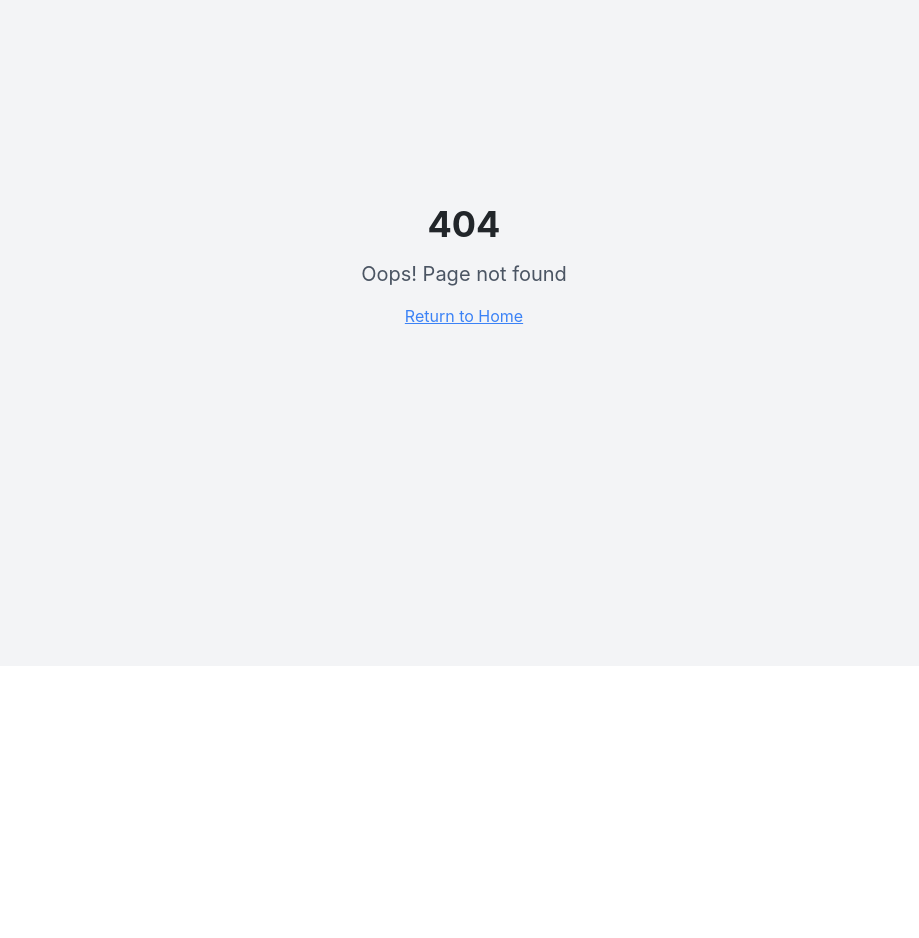
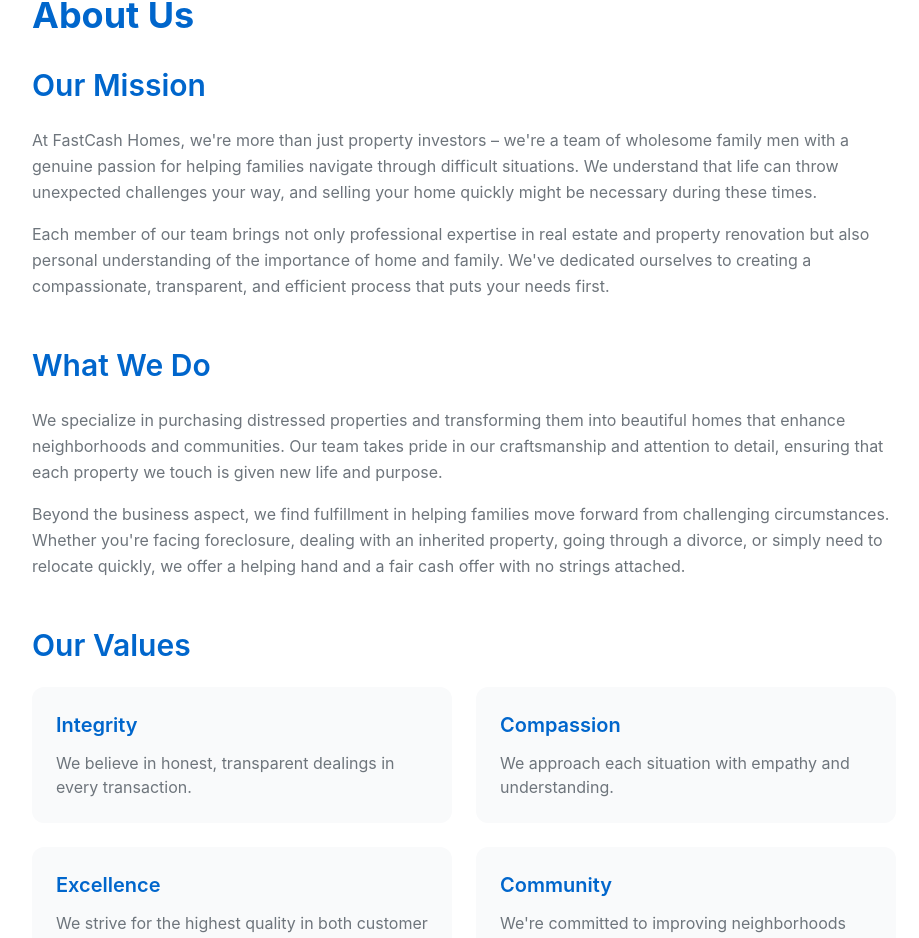
Before and after one commit to wilsonaustin10/house-offer-automator, a React (Vite) app: page /about in a window 1280 px wide. Before the commit this address had no page. Shown: the part 134-1072 px from the top of the page, without its empty margins (176-1095 px from the left). Before the commit the page ends 800 px from the top, so only its background shows below. Built offline with nearby package versions, Linux system fonts and the light colour scheme; the HTML template or start-up script is replaced by a standard one.

Commit message:
Add About Us page

```diff
--- a/src/App.tsx
+++ b/src/App.tsx
@@ -7,6 +7,7 @@ import Index from "./pages/Index";
 import NotFound from "./pages/NotFound";
 import PrivacyPolicy from "./pages/PrivacyPolicy";
 import TermsConditions from "./pages/TermsConditions";
+import About from "./pages/About";
 
 const queryClient = new QueryClient();
 
@@ -18,6 +19,7 @@ const App = () => (
       <BrowserRouter>
         <Routes>
           <Route path="/" element={<Index />} />
+          <Route path="/about" element={<About />} />
           <Route path="/privacy-policy" element={<PrivacyPolicy />} />
           <Route path="/terms-conditions" element={<TermsConditions />} />
           {/* ADD ALL CUSTOM ROUTES ABOVE THE CATCH-ALL "*" ROUTE */}
--- a/src/components/Footer.tsx
+++ b/src/components/Footer.tsx
@@ -88,6 +88,9 @@ const Footer = () => {
             </div>
 
             <div className="flex space-x-6 text-sm">
+              <a href="/about" className="text-primary-foreground/80 hover:text-white transition-colors">
+                About Us
+              </a>
               <a href="/privacy-policy" className="text-primary-foreground/80 hover:text-white transition-colors">
                 Privacy Policy
               </a>
--- /dev/null
+++ b/src/pages/About.tsx
@@ -0,0 +1,92 @@
+import Header from "@/components/Header";
+import Footer from "@/components/Footer";
+import { Button } from "@/components/ui/button";
+
+const About = () => {
+  const scrollToLeadForm = () => {
+    window.location.href = "/#lead-form";
+  };
+
+  return (
+    <div className="min-h-screen bg-background">
+      <Header />
+
+      <div className="container mx-auto px-4 py-16 max-w-4xl">
+        <div className="prose prose-lg max-w-none">
+          <h1 className="text-4xl font-bold text-primary mb-8">About Us</h1>
+
+          <section className="mb-12">
+            <h2 className="text-3xl font-semibold text-primary mb-6">Our Mission</h2>
+            <p className="text-muted-foreground leading-relaxed mb-4">
+              At FastCash Homes, we're more than just property investors – we're a team of wholesome family men with a genuine passion for helping families navigate through difficult situations. We understand that life can throw unexpected challenges your way, and selling your home quickly might be necessary during these times.
+            </p>
+            <p className="text-muted-foreground leading-relaxed">
+              Each member of our team brings not only professional expertise in real estate and property renovation but also personal understanding of the importance of home and family. We've dedicated ourselves to creating a compassionate, transparent, and efficient process that puts your needs first.
+            </p>
+          </section>
+
+          <section className="mb-12">
+            <h2 className="text-3xl font-semibold text-primary mb-6">What We Do</h2>
+            <p className="text-muted-foreground leading-relaxed mb-4">
+              We specialize in purchasing distressed properties and transforming them into beautiful homes that enhance neighborhoods and communities. Our team takes pride in our craftsmanship and attention to detail, ensuring that each property we touch is given new life and purpose.
+            </p>
+            <p className="text-muted-foreground leading-relaxed">
+              Beyond the business aspect, we find fulfillment in helping families move forward from challenging circumstances. Whether you're facing foreclosure, dealing with an inherited property, going through a divorce, or simply need to relocate quickly, we offer a helping hand and a fair cash offer with no strings attached.
+            </p>
+          </section>
+
+          <section className="mb-12">
+            <h2 className="text-3xl font-semibold text-primary mb-6">Our Values</h2>
+            <div className="grid md:grid-cols-2 gap-6">
+              <div className="bg-gray-50 p-6 rounded-lg">
+                <h3 className="text-xl font-semibold text-primary mb-3">Integrity</h3>
+                <p className="text-muted-foreground">
+                  We believe in honest, transparent dealings in every transaction.
+                </p>
+              </div>
+              <div className="bg-gray-50 p-6 rounded-lg">
+                <h3 className="text-xl font-semibold text-primary mb-3">Compassion</h3>
+                <p className="text-muted-foreground">
+                  We approach each situation with empathy and understanding.
+                </p>
+              </div>
+              <div className="bg-gray-50 p-6 rounded-lg">
+                <h3 className="text-xl font-semibold text-primary mb-3">Excellence</h3>
+                <p className="text-muted-foreground">
+                  We strive for the highest quality in both customer service and property renovation.
+                </p>
+              </div>
+              <div className="bg-gray-50 p-6 rounded-lg">
+                <h3 className="text-xl font-semibold text-primary mb-3">Community</h3>
+                <p className="text-muted-foreground">
+                  We're committed to improving neighborhoods and supporting local communities.
+                </p>
+              </div>
+            </div>
+          </section>
+
+          <section className="mb-12">
+            <h2 className="text-3xl font-semibold text-primary mb-6">How It Works</h2>
+            <div className="bg-primary/5 p-8 rounded-lg text-center">
+              <h3 className="text-2xl font-semibold text-primary mb-4">Ready to Get Started?</h3>
+              <p className="text-muted-foreground mb-6">
+                Get your cash offer today – it's fast, easy, and completely obligation-free.
+              </p>
+              <Button
+                onClick={scrollToLeadForm}
+                size="lg"
+                className="bg-primary hover:bg-primary/90"
+              >
+                Get Your Cash Offer Today
+              </Button>
+            </div>
+          </section>
+        </div>
+      </div>
+
+      <Footer />
+    </div>
+  );
+};
+
+export default About;
```
